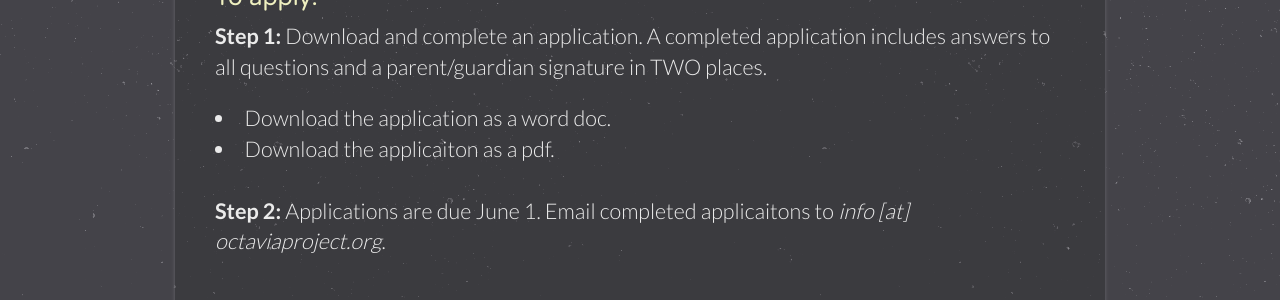
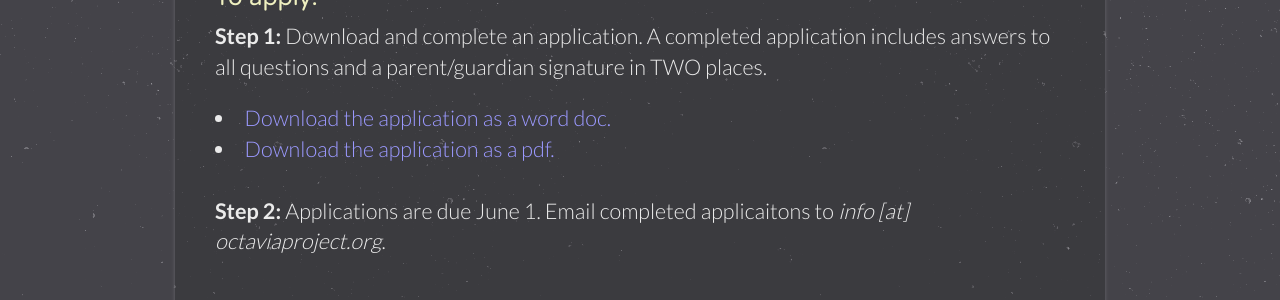
Before and after one commit to OctaviaProject/octaviaproject.github.io, a Jekyll site: the page built from join.html, in a window 1280 px wide. Shown: the part 1354-1654 px from the top of the page. Built offline with Jekyll 4.4.1, drawn with Linux system fonts in a browser that asks for light colours.

Commit message:
Uploaded apps

```diff
--- a/join.html
+++ b/join.html
@@ -52,8 +52,8 @@
       <h3>To apply:</h3>
       <p><b>Step 1:</b> Download and complete an application. A completed application includes
       answers to all questions and a parent/guardian signature in TWO places.</p>
-      <li>Download the application as a word doc.</li>
-      <li>Download the applicaiton as a pdf.</li><br>
+      <li><a target="blank" href="assets/OP Application for Summer 2016.docx">Download the application as a word doc.</a></li>
+      <li><a target="blank" href="assets/OP Application for Summer 2016.pdf">Download the application as a pdf.</a></li><br>
       <p><b>Step 2:</b> Applications are due June 1. Email completed applicaitons to
       <i>info [at] octaviaproject.org</i>.</p>
 
```
